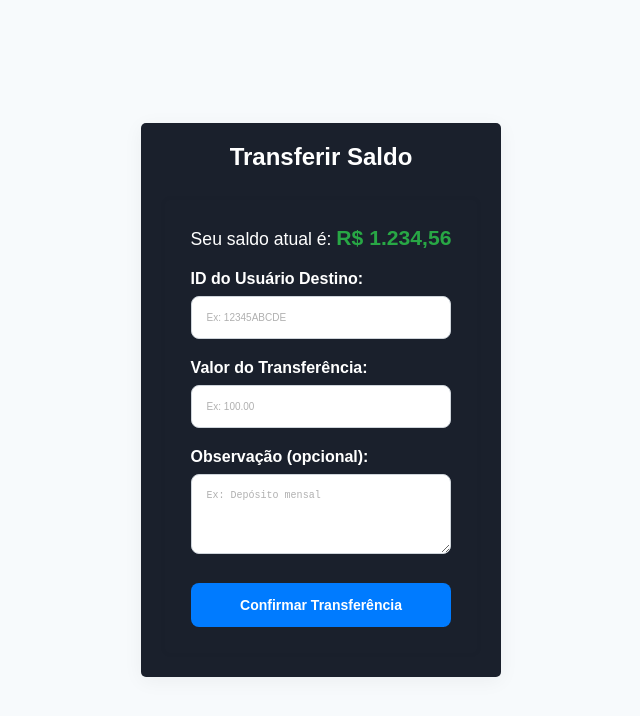
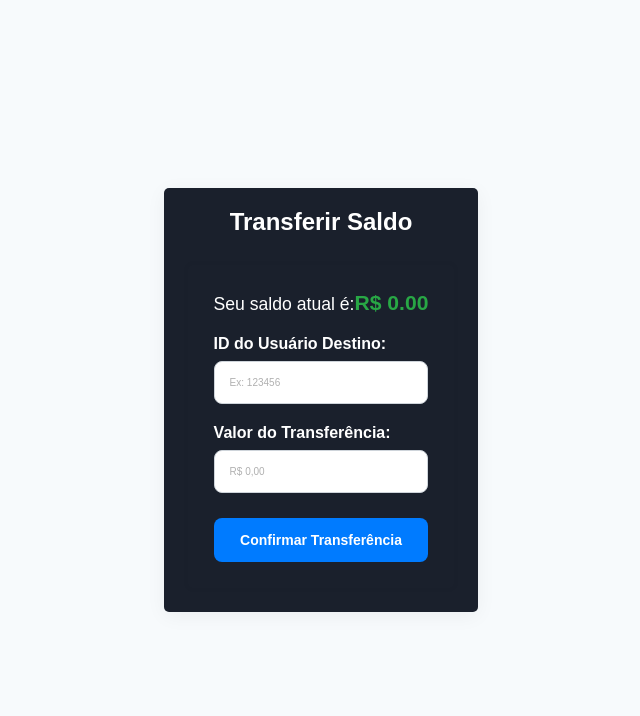
Before and after one commit to PFMJunior/carteira-financeira, a Next.js app: page /transfer in a window 1280 px wide. Shown: the top 716 px of the page, without its empty margins (319-959 px from the left). Built offline with nearby package versions, Linux system fonts and the light colour scheme.

Commit message:
Create the function to make transfer

```diff
--- a/app/transfer/page.tsx
+++ b/app/transfer/page.tsx
@@ -1,27 +1,89 @@
+'use client';
+
+import axios from "axios";
+import { useState } from "react";
+import toast from "react-hot-toast";
 import styles from "./styles.module.scss";
+import { useAuth } from "../context/AuthContext";
+import { NumericFormat } from 'react-number-format';
 
 export default function TransferPage() {
+    const [amount, setAmount]                                 = useState('');
+    const { user, fetchUserData }                             = useAuth();
+    const [isLoading, setIsLoading]                           = useState(false);
+    const [recipientAccountNumber, setRecipientAccountNumber] = useState('');
+
+    const handleAmountChange = (values: any) => {
+        setAmount(values.value);
+    };
+
+    const handleTransfer = async (event: React.FormEvent) => {
+        event.preventDefault(); // Previne o comportamento padrão de recarregar a página
+        setIsLoading(true); // Ativa o estado de carregamento
+
+        if (!recipientAccountNumber || !amount || parseFloat(amount) <= 0) {
+            toast.error('Por favor, preencha o número da conta do destinatário e um valor válido.');
+            setIsLoading(false);
+            return;
+        }
+
+        const token = localStorage.getItem('jwt_token');
+        if (!token) {
+            toast.error('Você não está autenticado.');
+            setIsLoading(false);
+            return;
+        }
+
+        try {
+            const response = await axios.post('http://localhost:5000/transfer', { // Certifique-se que esta URL está correta
+                recipientAccountNumber: parseInt(recipientAccountNumber, 10),
+                amount: parseFloat(amount)
+            }, {
+                headers: {
+                    Authorization: `Bearer ${token}`
+                }
+            });
+
+            toast.success(response.data.message);
+            setRecipientAccountNumber(''); // Limpa o campo do destinatário
+            setAmount(''); // Limpa o campo do valor
+            fetchUserData(); // Atualiza o saldo do usuário no contexto
+        } catch (error: any) {
+            console.error('Erro na transferência:', error);
+            const errorMessage = error.response?.data?.message || 'Erro ao realizar a transferência.';
+            toast.error(errorMessage);
+        } finally {
+            setIsLoading(false); // Desativa o estado de carregamento
+        }
+    };
+
     return(
         <div className={styles.transferPage}>
             <section className={styles.operationFormContainer}>
                 <h1>Transferir Saldo</h1>
                 <div className={styles.formCard}>
-                    <p className={styles.currentBalanceInfo}>Seu saldo atual é: <span className={styles.currentBalanceValue}>R$ 1.234,56</span></p>
+                    <p className={styles.currentBalanceInfo}>Seu saldo atual é:
+                        <span className={styles.currentBalanceValue}>
+                            R$ {user?.balance !== undefined ? user.balance.toFixed(2) : '0.00'}
+                        </span>
+                    </p>
 
-                    <form className={styles.depositForm}>
+                    <form className={styles.depositForm} onSubmit={handleTransfer}>
                         <div className={styles.formGroup}>
                             <label htmlFor="amount">ID do Usuário Destino:</label>
                             <input
                                 type="text"
-                                id="recipient-id"
-                                name="recipientId"
-                                placeholder="Ex: 12345ABCDE"
+                                id="recipient-account-number"
+                                name="recipientAccountNumber"
+                                placeholder="Ex: 123456"
+                                value={recipientAccountNumber}
+                                onChange={(e) => setRecipientAccountNumber(e.target.value)}
                                 required
                             />
                         </div>
                         <div className={styles.formGroup}>
                             <label htmlFor="amount">Valor do Transferência:</label>
-                            <input
+                            {/* <input
                                 type="number"
                                 id="amount"
                                 name="amount"
@@ -29,9 +91,22 @@ export default function TransferPage() {
                                 step="0.01"
                                 min="0.01"
                                 required
+                            /> */}
+                            <NumericFormat
+                                id="input-moeda"
+                                value={amount}
+                                onValueChange={handleAmountChange}
+                                thousandSeparator="."
+                                decimalSeparator=","
+                                prefix="R$ "
+                                decimalScale={2}
+                                fixedDecimalScale={true}
+                                allowNegative={false}
+                                placeholder="R$ 0,00"
+                                required
                             />
                         </div>
-                        <div className={styles.formGroup}>
+                        {/* <div className={styles.formGroup}>
                             <label htmlFor="description">Observação (opcional):</label>
                             <textarea
                                 id="description"
@@ -39,8 +114,10 @@ export default function TransferPage() {
                                 rows={3}
                                 placeholder="Ex: Depósito mensal"
                             ></textarea>
-                        </div>
-                        <button type="submit" className={styles.submitButton}>Confirmar Transferência</button>
+                        </div> */}
+                        <button type="submit" className={styles.submitButton} disabled={isLoading}>
+                            {isLoading ? 'Transferindo...' : 'Confirmar Transferência'}
+                        </button>
                     </form>
                 </div>
             </section>
```
